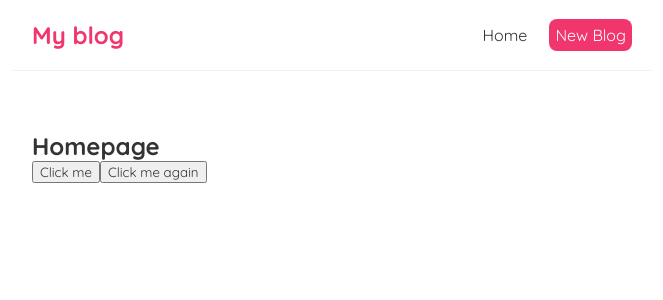
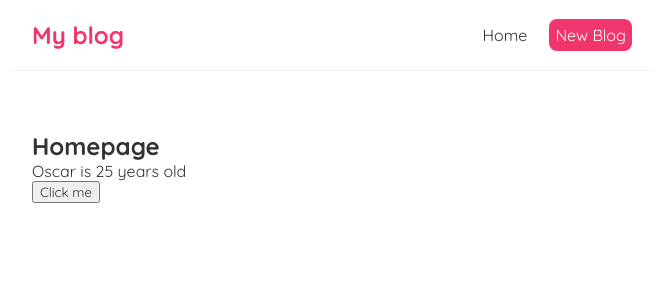
Before and after one commit to oscarolsson94/reactCourse, a React (Create React App) app in the folder blog/: page / in a window 1280 px wide. Shown: the top 300 px of the page, without its empty margins (308-971 px from the left). Built offline with nearby package versions, Linux system fonts and the light colour scheme; the HTML template or start-up script is replaced by a standard one.

Commit message:
useState hook

```diff
--- a/blog/src/Home.js
+++ b/blog/src/Home.js
@@ -1,18 +1,19 @@
+import { useState } from 'react';
+
 const Home = () => {
+    const [name, setName] = useState("Oscar");
+    const [age, setAge] = useState(25);
 
     const handleClick = () => {
-        console.log('Hello World');
-    };
-
-    const handleClickAgain = (name) => {
-        console.log(`Hello ${name}`);
+        setName('Emil');
+        setAge(30);
     };
 
     return (
         <div className="home">
             <h2>Homepage</h2>
+            <p>{name} is {age} years old</p>
             <button onClick={handleClick}>Click me</button>
-            <button onClick={() => handleClickAgain('Oscar')}>Click me again</button>
         </div>
      );
 }
```
